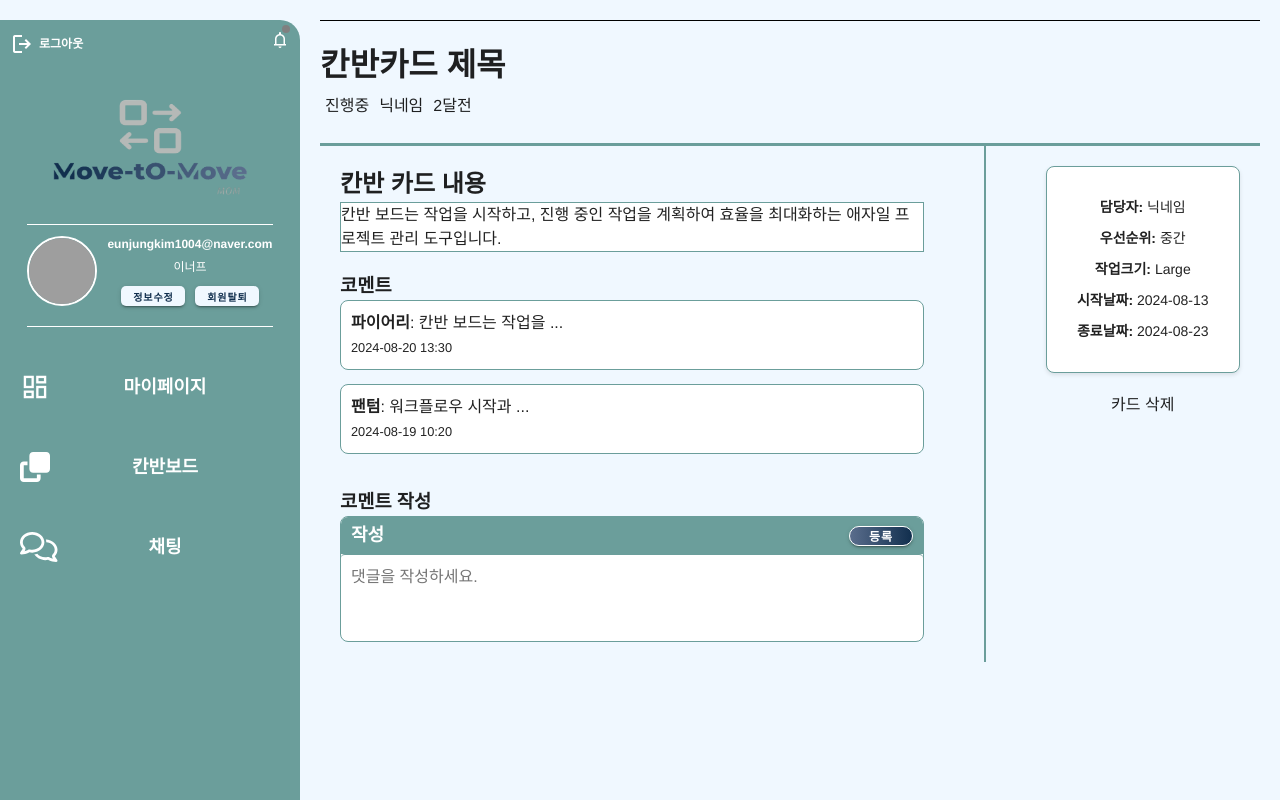
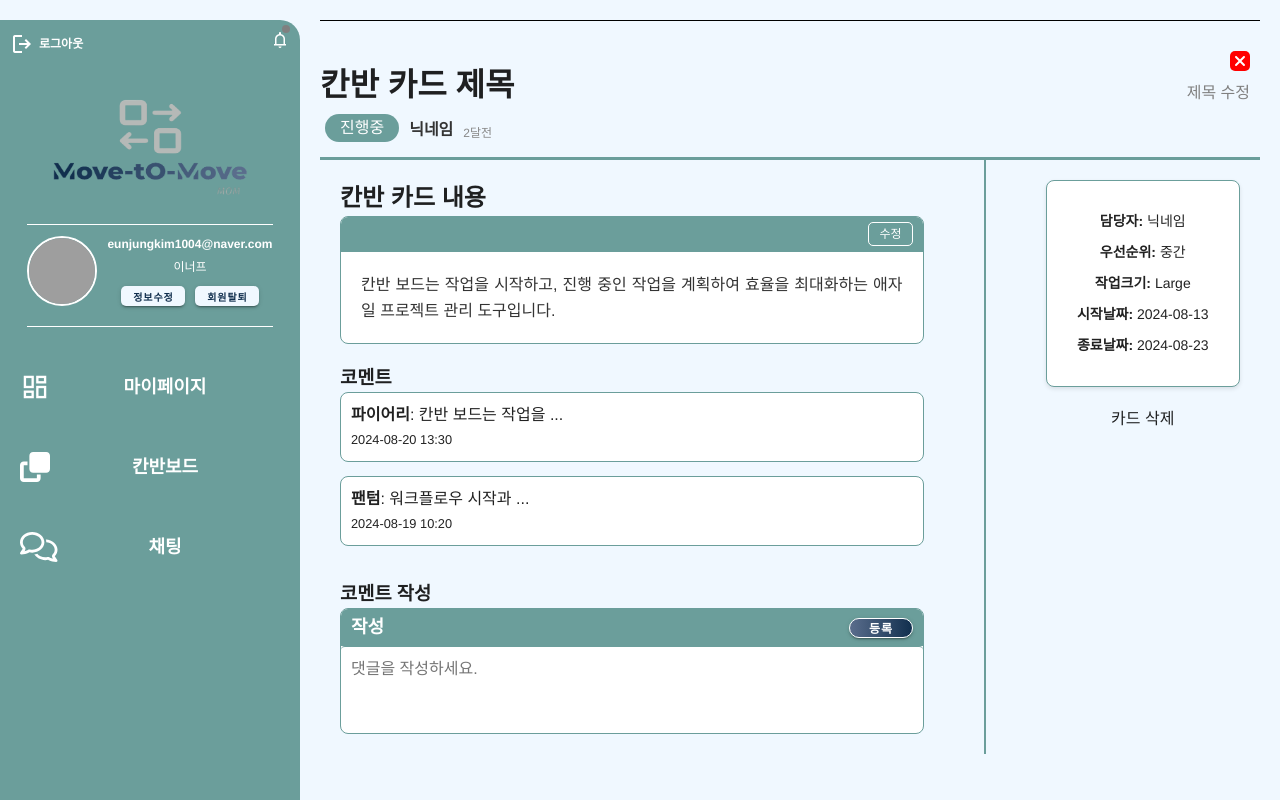
Before and after one commit to OhDongGeon/MoveToMove_MOM_FE, a Vue app: page /move-to-move/kanbanCard in a window 1280 px wide. Shown: the top 800 px of the page. Built offline with nearby package versions, Linux system fonts and the light colour scheme; no server answers; grey boxes are pictures that could not be loaded.

Commit message:
Change/bjw/칸반 카드 내용 컴포넌트

```diff
--- a/src/components/common/CardContent.vue
+++ b/src/components/common/CardContent.vue
@@ -1,27 +1,76 @@
 <template>
-  <div >
+  <div class="kanban-card-content">
     <h2>칸반 카드 내용</h2>
     <div class="card-content">
-      <p>칸반 보드는 작업을 시작하고, 진행 중인 작업을 계획하여 효율을 최대화하는 애자일 프로젝트 관리 도구입니다.</p>
+      <!-- 상단 바  -->
+      <div class="card-header">
+        <button class="edit-button">수정</button>
+      </div>
+      <p>{{ description }}</p>
     </div>
-
   </div>
 </template>
 
 <script>
 export default {
   name: 'CardContent',
+  setup() {
+    const description = '칸반 보드는 작업을 시작하고, 진행 중인 작업을 계획하여 효율을 최대화하는 애자일 프로젝트 관리 도구입니다.';
+
+    return {
+      description,
+    };
+  }
 };
 </script>
 
 <style scoped>
-div{
-  text-align: left;
+.kanban-card-content {
+  display: flex;
+  flex-direction: column;
+  align-items: flex-start; /* 중앙 정렬 */
+  width: 100%;
 }
 .card-content {
   background-color: white;
-  /* 테두리 색  */
-  border: 1px solid #6b9e9b;
+  border: 1.5px solid #6b9e9b;
+  border-radius: 8px;
+  padding: 0; /* 전체 패딩 제거 */
+  overflow: hidden; /* 모서리 넘침 방지 */
+  width: 100%; /* 부모 너비에 맞춤 */
+}
+.card-header {
+  background-color: #6b9e9b; /* 상단 바 배경색 */
+  height: 35px; /* 높이 조절 */
+  border-bottom: 1.5px solid #6b9e9b; /* 하단 경계선 추가 */
+  display: flex;
+  justify-content: flex-end; /* 우측 정렬 */
+  align-items: center; /* 세로 중앙 정렬 */
+  padding: 0 10px; /* 패딩 추가 */
+  margin: 0; /* 여백 제거 */
+}
+.edit-button {
+  background-color: transparent;
+  border: 1px solid white;
+  color: white;
+  padding: 2px 10px;
+  border-radius: 5px;
+  cursor: pointer;
+  font-size: 12px;
+}
+.edit-button:hover {
+  background-color: white;
+  color: #6b9e9b;
 
 }
+
+.card-content p {
+  margin: 10px; /* 텍스트 주변 간격 */
+  padding: 10px;
+  font-size: 16px; /* 글꼴 크기 */
+  line-height: 1.6; /* 줄 간격 설정 */
+  color: #333; /* 텍스트 색상 */
+  text-align: justify; /* 텍스트 양쪽 정렬 */
+  border-radius: 4px; /* 텍스트 배경의 모서리 둥글게 */
+}
 </style>
--- a/src/components/common/CardHeader.vue
+++ b/src/components/common/CardHeader.vue
@@ -1,26 +1,140 @@
 <template>
-  <div>
-    <h1>칸반카드 제목</h1>
-    <div class="card-info">
-      <p>진행중</p>
-      <p>닉네임</p>
-      <p>2달전</p>
+  <div class="kanban-card-header">
+    <!-- 닫기 버튼 컨테이너 -->
+    <div class="button-container top-button">
+      <button class="close-button" @click="closeCard">
+        <font-awesome-icon :icon="['fas', 'xmark']" class="icon" />
+      </button>
+      <!-- 정보 수정 버튼 -->
+      <button class="edit-info-button">제목 수정</button>
+    </div>
+
+    <!-- 제목 및 정보 -->
+    <div class="title-container">
+      <h1>{{ cardData.title }}</h1>
+      <div class="card-info">
+        <p class="status">{{ cardData.status }}</p>
+        <p class="nickname">{{ cardData.nickname }}</p>
+        <p class="date">{{ cardData.date }}</p>
+      </div>
     </div>
   </div>
 </template>
 
 <script>
-export default {};
+import { ref } from 'vue';
+import { useRouter } from 'vue-router';
+import { useNavigationStore } from '@/stores/navigationStore'; // Navigation Store 가져오기
+
+export default {
+  setup() {
+    const router = useRouter();
+    const navigationStore = useNavigationStore();
+
+    // 서버에서 가져온 데이터를 저장할 상태 선언
+    const cardData = ref({
+      title: '칸반 카드 제목',
+      status: '진행중',
+      nickname: '닉네임',
+      date: '2달전',
+    });
+
+    //TODO: 서버 요청 하여 카드 헤더 정보 불러오기
+
+    const closeCard = () => {
+      console.log('카드 Close');
+      // 라우터 이동
+      navigationStore.setActiveItem('mypage');
+      router.push('kanban')
+    };
+    return {
+      closeCard,
+      cardData,
+    };
+  },
+};
 </script>
 
 <style scoped>
+.kanban-card-header {
+  display: flex;
+  flex-direction: column; /* 세로로 정렬 */
+  align-items: flex-start; /* 왼쪽 정렬 */
+  gap: 10px; /* 요소 간의 간격 */
+  position: relative; /* 닫기 버튼의 위치 조정을 위해 */
+}
+
+.title-container {
+  align-self: stretch; /* 제목이 너비를 모두 차지하도록 */
+  margin-top: 20px; /* 상단 여백 추가 */
+}
+
 h1 {
   text-align: left;
+  margin: 0;
 }
+
 .card-info {
   display: flex;
+  align-items: flex-end;
 }
+
 p {
   margin: 5px;
 }
+.status {
+  background-color: #6B9E9B; /* 예시: 녹색 배경 */
+  color: white;
+  padding: 2px 15px;
+  border-radius: 20px;
+}
+
+.nickname {
+  color: #333;
+  font-weight: bold;
+}
+
+.date {
+  color: #888;
+  font-size: 12px; /* 작은 글씨 */
+}
+
+.button-container {
+  display: flex;
+  flex-direction: column; /* 세로로 정렬 */
+  align-items: flex-end; /* 버튼을 오른쪽으로 배치 */
+  position: absolute; /* 절대 위치 */
+  top: 10px; /* 상단에서의 거리 */
+  right: 10px; /* 오른쪽에서의 거리 */
+}
+
+.close-button {
+  background-color: red;
+  border: none;
+  width: 20px; /* 버튼의 너비 */
+  height: 20px; /* 버튼의 높이 */
+  display: flex;
+  align-items: center;
+  justify-content: center;
+  border-radius: 5px;
+  cursor: pointer;
+  color: white;
+  margin-bottom: 10px; /* 버튼 간의 간격 추가 */
+}
+
+.close-button {
+  background-color: red;
+}
+
+.edit-info-button {
+  border: none;
+  /* padding: 5px 10px; 버튼의 크기 */
+  border-radius: 5px;
+  color: gray;
+  cursor: pointer;
+}
+
+.icon {
+  font-size: 16px;
+}
 </style>
--- a/src/components/layout/KanbanCardLayout.vue
+++ b/src/components/layout/KanbanCardLayout.vue
@@ -33,6 +33,6 @@ export default {
 .custom-divider {
   border: none;
   border-top: 3px solid #6b9e9b;
-  margin-top: 20px;
+  margin-top: 10px;
 }
 </style>
```
